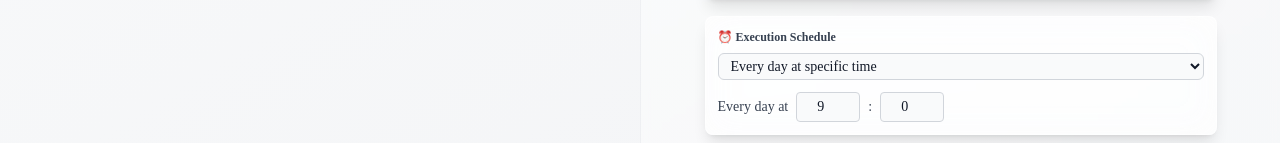
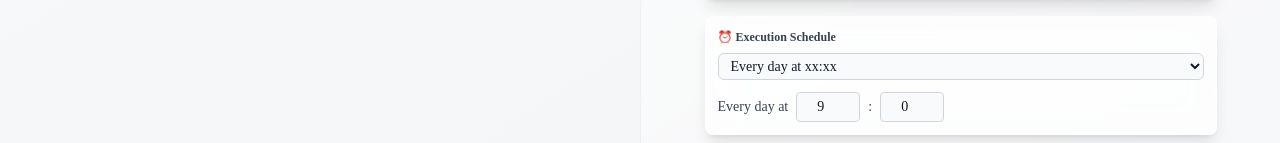
Before and after one commit to GarethNobleLFG/google-sheets-summarizer-app, a React app in the folder frontend/: page / in a window 1280 px wide. Shown: the part 606-749 px from the top of the page. Built offline with nearby package versions, Linux system fonts and the light colour scheme; the HTML template or start-up script is replaced by a standard one.

Commit message:
feat: edited the scheduler option text to be slightly more clear

```diff
--- a/frontend/src/pages/main-page/components/ScheduleSelector.tsx
+++ b/frontend/src/pages/main-page/components/ScheduleSelector.tsx
@@ -80,9 +80,9 @@ export const ScheduleSelector = ({ formData, setFormData }: {
                     }
                     className="w-full px-2 py-1 text-sm bg-gray-50 dark:bg-gray-700 border border-gray-300 dark:border-gray-600 rounded-md focus:ring-2 focus:ring-indigo-500 text-gray-900 dark:text-white"
                 >
-                    <option value="minutes">Every X minutes</option>
-                    <option value="daily">Every day at specific time</option>
-                    <option value="monthly">Every X of the month</option>
+                    <option value="minutes">Every x minutes</option>
+                    <option value="daily">Every day at xx:xx</option>
+                    <option value="monthly">Every x of the month at xx:xx</option>
                     <option value="yearly">Every year on specific date</option>
                 </select>
             </div>
```
